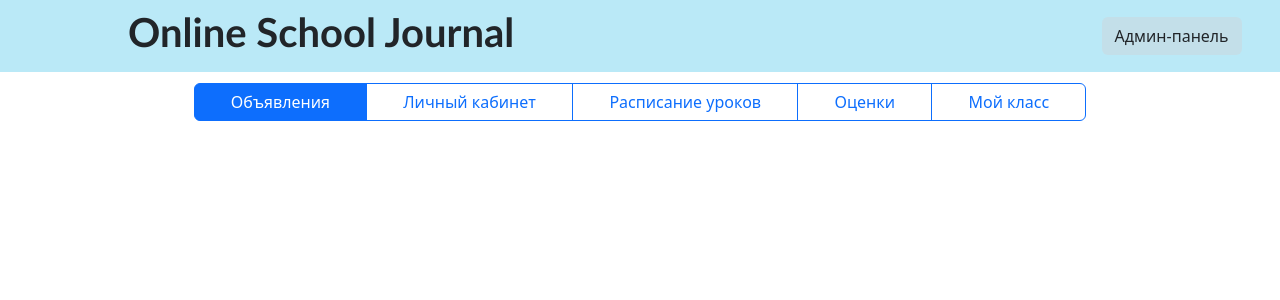
After one commit to celivian/WebProject, a Flask app: template templates/m.html in a window 1280 px wide. The commit adds this page. Shown: the top 300 px of the page. Run offline with Flask 3, Linux system fonts and the light colour scheme; the template is opened without the code that fills it, so the values that code supplies are empty; parts of the project's set-up code (start-up, migrations or seed data) failed here and were passed over.

Commit message:
Добавил интерфейса

```diff
--- a/main.py
+++ b/main.py
@@ -20,7 +20,7 @@ def load_user(user_id):
 
 @app.route("/", methods=['GET', 'POST'])
 def index():
-    return render_template("main.html")
+    return render_template("m.html")
 
 
 @app.route('/login', methods=['GET', 'POST'])
@@ -29,7 +29,6 @@ def login():
     if form.validate_on_submit():
         db_sess = db_session.create_session()
         user = db_sess.query(User).filter(User.login == form.login.data).first()
-        print(user)
         if user and user.check_password(form.password.data):
             login_user(user, remember=form.remember_me.data)
             return redirect("/")
--- a/static/css/style.css
+++ b/static/css/style.css
@@ -11,3 +11,9 @@ nav {
   margin-right: 3%;
   margin-left: 10%;
 }
+#tabs {
+  display: flex;
+  margin-left: 10%;
+  margin-right: 10%;
+  margin-top: 1%
+}
--- /dev/null
+++ b/templates/m.html
@@ -0,0 +1,39 @@
+<!doctype html>
+<html lang="ru">
+
+<head>
+	<meta charset="utf-8">
+	<meta name="viewport" content="width=device-width, initial-scale=1, shrink-to-fit=no">
+	<link rel="stylesheet" href="/static/css/style.css">
+	<link href="https://cdn.jsdelivr.net/npm/bootstrap@5.3.0/dist/css/bootstrap.min.css" rel="stylesheet"
+		integrity="sha384-9ndCyUaIbzAi2FUVXJi0CjmCapSmO7SnpJef0486qhLnuZ2cdeRhO02iuK6FUUVM" crossorigin="anonymous">
+</head>
+
+<body>
+	<header>
+		<nav class="navbar navbar-light">
+			<h1 id="title">Online School Journal</h1>
+			<button id="admin" type="button" class="btn">Админ-панель</button>
+		</nav>
+	</header>
+	<!-- Begin page content -->
+	<main role="main" class="container">
+		<div id="tabs" class="btn-group" role="group" aria-label="Базовая группа переключателей радио">
+			<input type="radio" class="btn-check" name="btnradio" id="btnradio1" autocomplete="off" checked>
+			<label class="btn btn-outline-primary" for="btnradio1">Объявления</label>
+
+			<input type="radio" class="btn-check" name="btnradio" id="btnradio2" autocomplete="off">
+			<label class="btn btn-outline-primary" for="btnradio2">Личный кабинет</label>
+
+			<input type="radio" class="btn-check" name="btnradio" id="btnradio3" autocomplete="off">
+			<label class="btn btn-outline-primary" for="btnradio3">Расписание уроков</label>
+
+			<input type="radio" class="btn-check" name="btnradio" id="btnradio4" autocomplete="off">
+			<label class="btn btn-outline-primary" for="btnradio4">Оценки</label>
+
+			<input type="radio" class="btn-check" name="btnradio" id="btnradio5" autocomplete="off">
+			<label class="btn btn-outline-primary" for="btnradio5">Мой класс</label>
+		</div>
+	</main>
+</body>
+</html>
```
Also changed, not shown: add_users.py (+5 -4 lines), data/marks_forming.py (added, +22 -0 lines).
